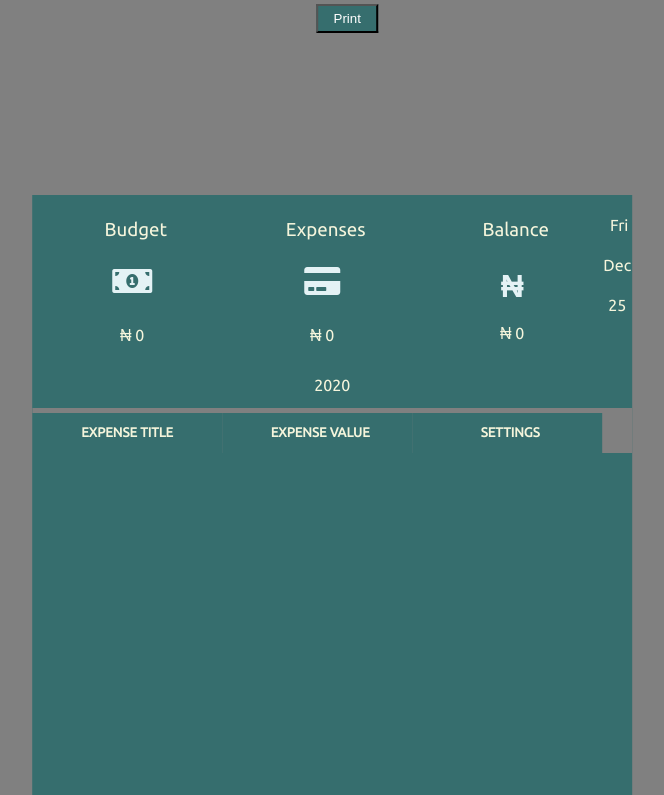
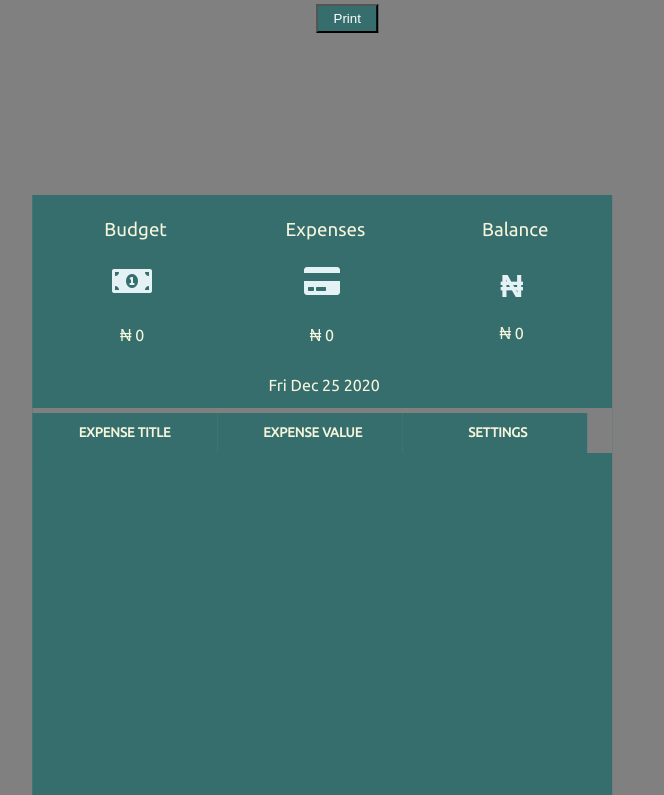
Before and after one commit to Mayor09/budgetApp, a plain HTML site: page index.html in a window 1280 px wide. Shown: the part 580-1375 px from the top of the page, without its empty margins (19-683 px from the left). Drawn offline with Linux system fonts and the light colour scheme.

Commit message:
Update BudgetApp.css

```diff
--- a/BudgetApp.css
+++ b/BudgetApp.css
@@ -60,7 +60,7 @@ body{
 	.overview{
 	background-color:rgb(54, 110, 110);
 	float: left;
-	width: 600px;
+	width: 580px;
     margin-top: 10px;
     box-shadow: #fff;
     height: 600px;
@@ -102,7 +102,7 @@ body{
 	}
 	.list{
 		background-color: transparent;
-		width: 30%;
+		width: 31%;
 		float: left;
 		margin-left: 10px;
 		height: 160px;
@@ -122,25 +122,30 @@ body{
 	.showBlack{background-color: #000;}
 .list-item1{
   background-color: rgb(54, 110, 110);
-  width: 190px;
+  width: 185px;
   float: left;
   margin-top: 5px;
-  Overflow:scroll;
+  height: 40px;
+  overflow: hidden;
+
 }
 
 .list-item{
   background-color: rgb(54, 110, 110);
-  width: 190px;
+  width: 185px;
   float: left;
   margin-top:5px;
-  Overflow:scroll;
+  height: 40px;
+  overflow: hidden;
+
 }
 .expense-icons{
 	background-color: rgb(54, 110, 110);
-	width: 190px;
+	width: 185px;
 	float: left;
 	margin-top:5px;
-        Overflow: scroll;
+	height: 40px;
+
   }
 
 aside, .fa-credit-card, .fa-money-bill-alt{
@@ -185,7 +190,7 @@ aside, .fa-credit-card, .fa-money-bill-alt{
 	.header{height:70px; color: #000; line-height: 32px; color: beige;}
 	.container{background-color: transparent; left: 0; top: 0; transform: translate(0,0); width: 100%;}
 	h2{margin-left: 3px; font-weight: normal; color: rgba(0,0,0,0.8); margin-top: 13px;}
-	.budget{background-color: tomato; margin-left: 0; height: 400px; margin-top: 0; width: 100%;}
+	.budget{background-color: tomato; margin-left: 0; height: 433px; margin-top: 0; width: 100%;}
 	label{top: -12px; margin-left: 4px; position: relative; color: beige;}
 	input{width: 90%;margin-left: 0px;}
 	button[type="submit"]{width: 70%; margin-left: 20px;}
@@ -194,5 +199,6 @@ aside, .fa-credit-card, .fa-money-bill-alt{
 	.overview{margin-top: 0; width: 100%;}
 	.overview .fas,#font{font-size: 25px;}
 	.delete-icon, .edit-icon{font-size: 15px;}
+	.list{width: 30%;}
 	.list-item1,.list-item, .expense-icons{width: 33%; color: rgba(0,0,0,0.8);}
 }
```
